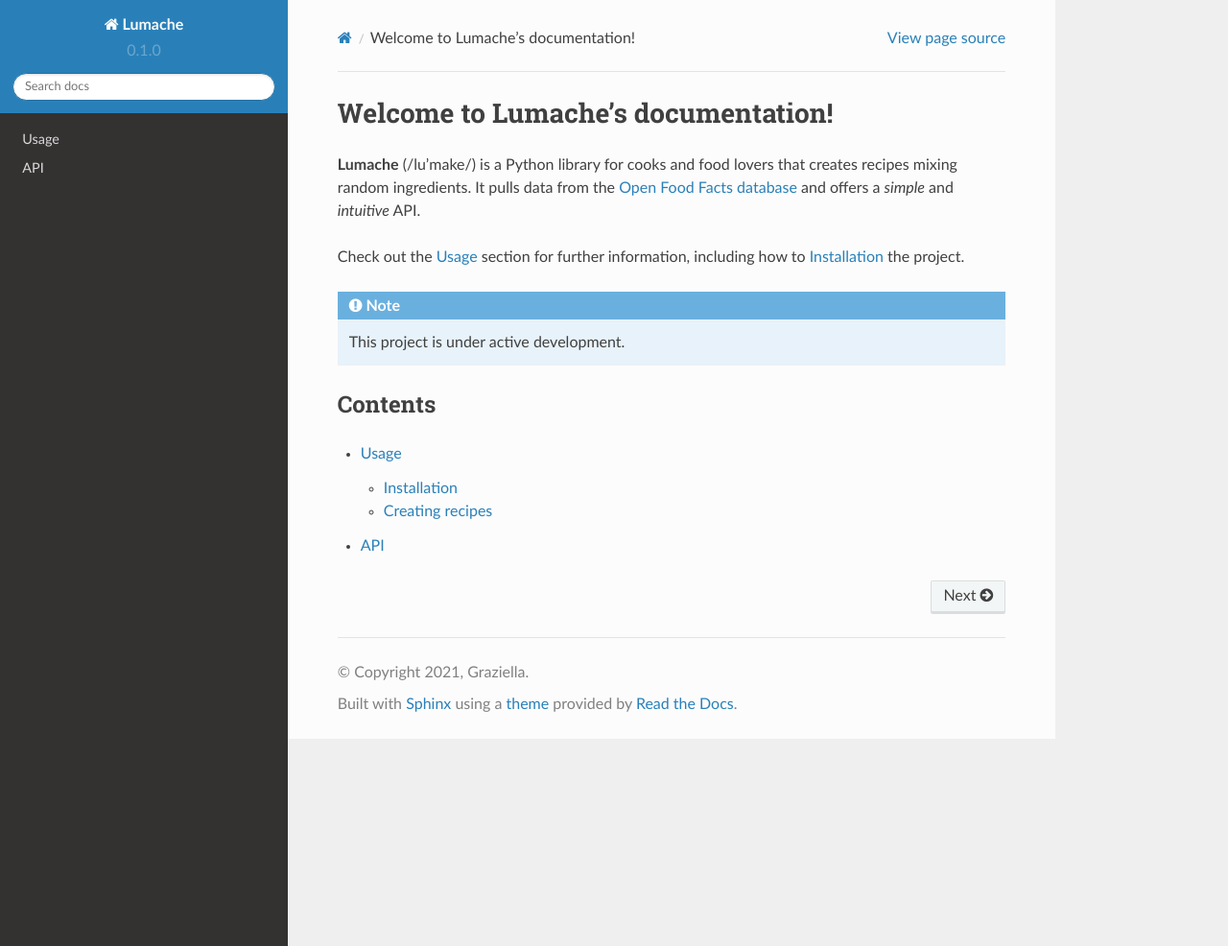
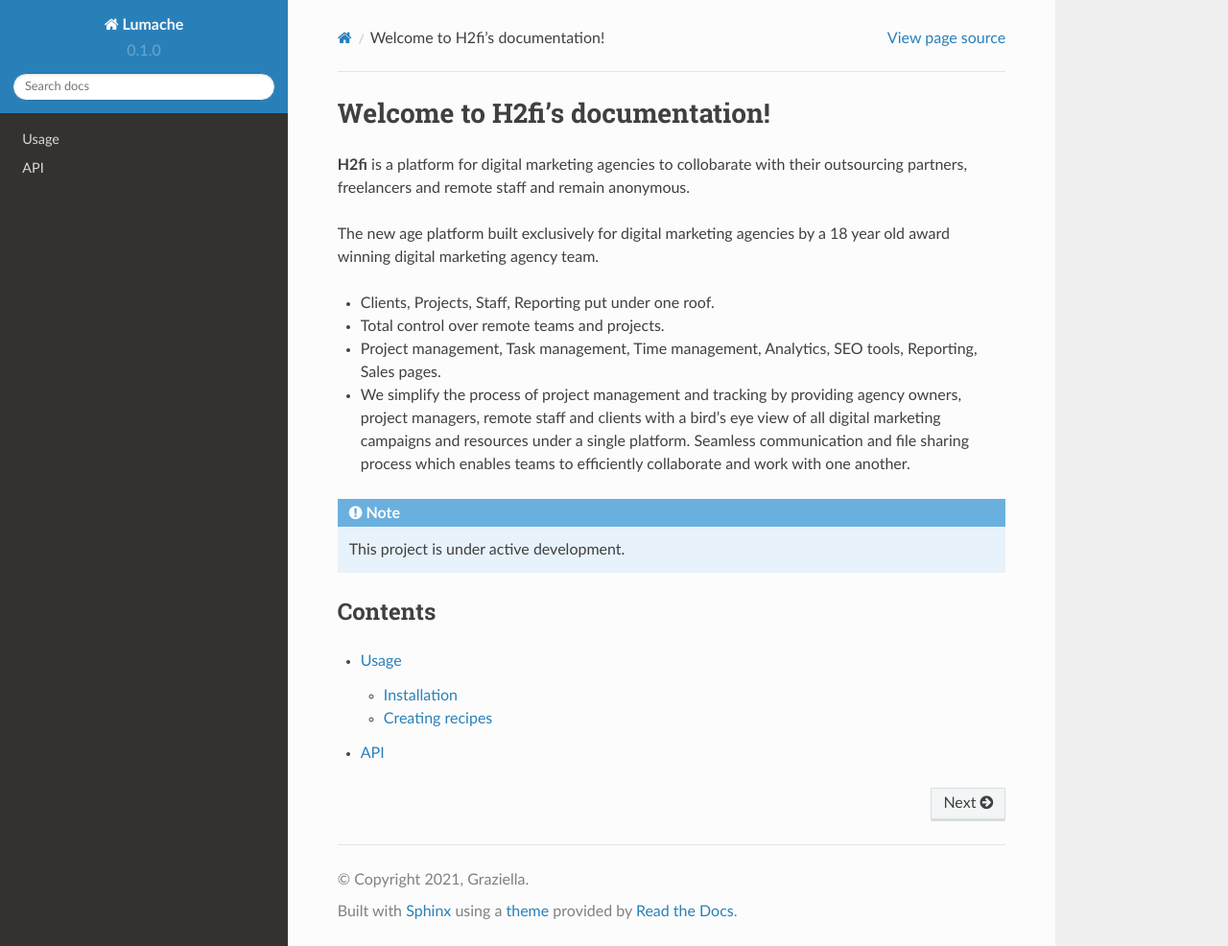
Before and after one commit to whiteDigitalAI/h2fidoc, a Sphinx documentation site: the page built from docs/source/index.rst, in a window 1280 px wide and 986 px high. Shown: the whole window at 96% size. Built offline with Sphinx 7.4.7 and the Read the Docs theme 2.0.0, drawn with Linux system fonts in a browser that asks for light colours.

Commit message:
Update index.rst

```diff
--- a/docs/source/index.rst
+++ b/docs/source/index.rst
@@ -1,13 +1,14 @@
-Welcome to Lumache's documentation!
-===================================
+Welcome to H2fi's documentation!
+================================
 
-**Lumache** (/lu'make/) is a Python library for cooks and food lovers
-that creates recipes mixing random ingredients.
-It pulls data from the `Open Food Facts database <https://world.openfoodfacts.org/>`_
-and offers a *simple* and *intuitive* API.
+**H2fi** is a platform for digital marketing agencies to collobarate with their outsourcing partners, freelancers and remote staff and remain anonymous.
 
-Check out the :doc:`usage` section for further information, including
-how to :ref:`installation` the project.
+The new age platform built exclusively for digital marketing agencies by a 18 year old award winning digital marketing agency team.
+
+- Clients, Projects, Staff, Reporting put under one roof.
+- Total control over remote teams and projects.
+- Project management, Task management, Time management, Analytics, SEO tools, Reporting, Sales pages.
+- We simplify the process of project management and tracking by providing agency owners, project managers, remote staff and clients with a bird’s eye view of all digital marketing campaigns and resources under a single platform. Seamless communication and file sharing process which enables teams to efficiently collaborate and work with one another.
 
 .. note::
 
```
